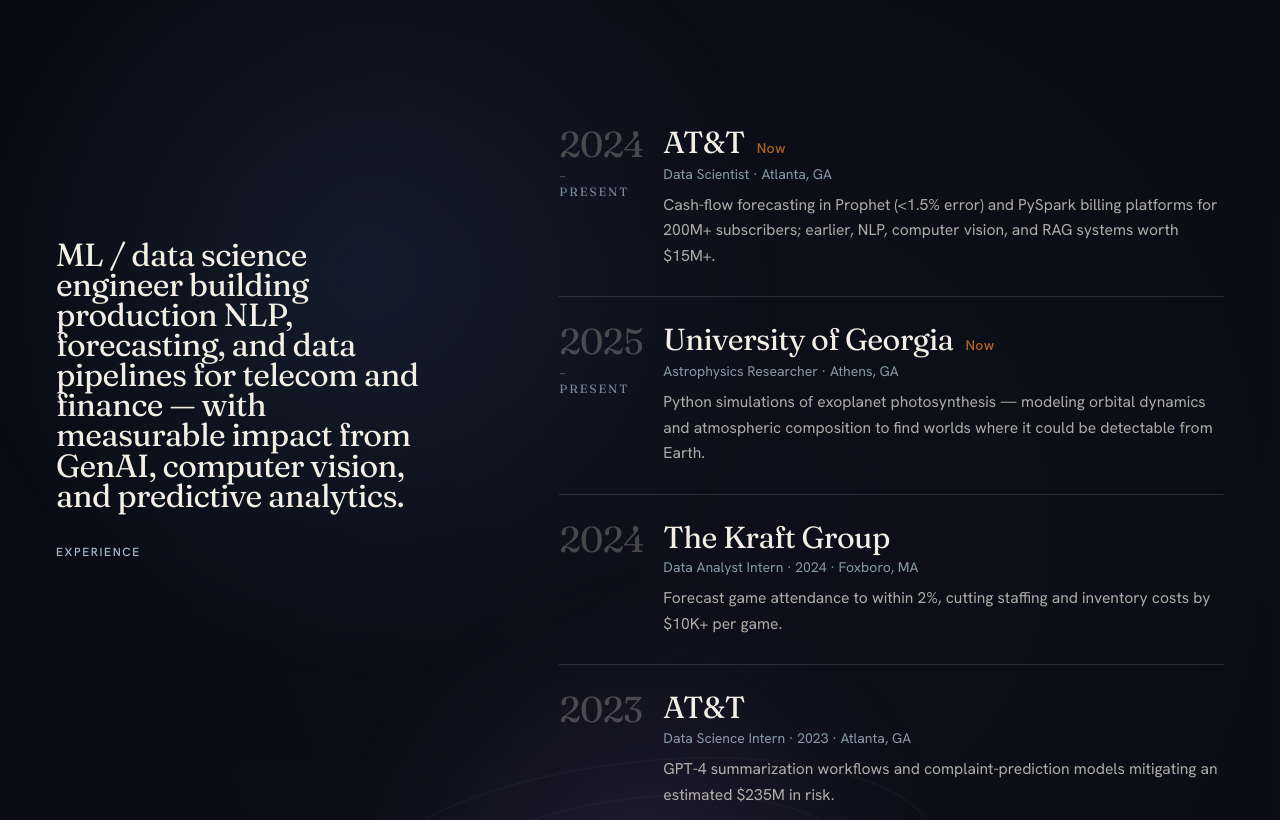
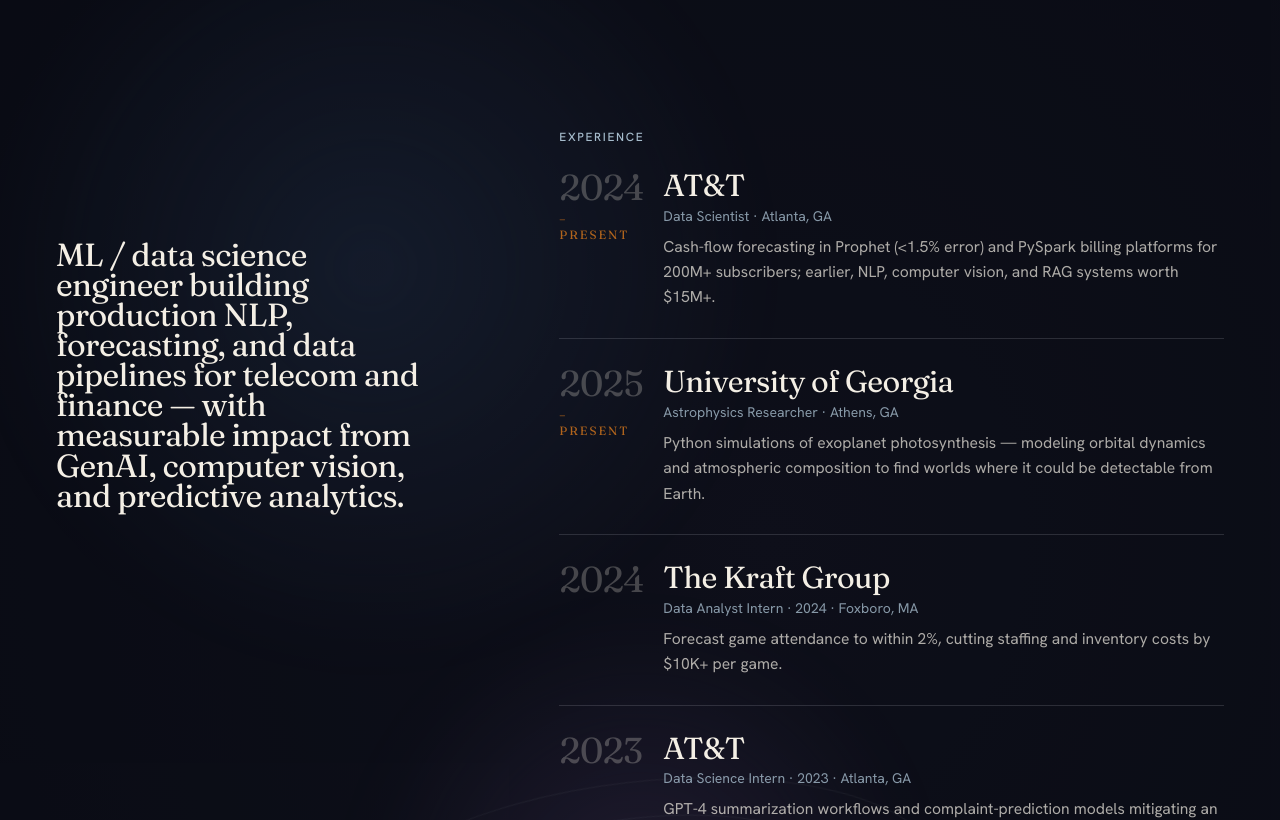
Before and after one commit to jakesanghavi/jakesanghavi.github.io, a React (Vite) app: page / in a window 1280 px wide. Shown: the part 800-1620 px from the top of the page. Built offline with nearby package versions, Linux system fonts and the light colour scheme.

Commit message:
Resume: drop 'Now' badge, color '– present' orange, move Experience label above the roles
Co-authored-by: Jake Sanghavi <jakesanghavi@users.noreply.github.com>

```diff
--- a/src/components/sections/Work.jsx
+++ b/src/components/sections/Work.jsx
@@ -21,13 +21,13 @@ export default function Work() {
               <Reveal as="h2" className="display text-[clamp(1.5rem,2.5vw,2.15rem)] leading-[1.16]">
                 {resumeSummary}
               </Reveal>
-              <Reveal delay={0.05}>
-                <span className="eyebrow block mt-8">Experience</span>
-              </Reveal>
             </div>
           </div>
 
           <div className="md:col-span-7 md:col-start-6">
+            <Reveal>
+              <span className="eyebrow block mb-6">Experience</span>
+            </Reveal>
             <ol>
               {experience.map((e, i) => (
                 <Reveal
@@ -39,18 +39,13 @@ export default function Work() {
                   <div className="display text-2xl md:text-4xl text-paper/25 leading-none">
                     {e.year}
                     {e.current && (
-                      <span className="block text-[0.62rem] md:text-xs tracking-[0.16em] uppercase text-blue-soft/70 mt-1.5">
+                      <span className="block text-[0.62rem] md:text-xs tracking-[0.16em] uppercase text-accent mt-1.5">
                         – present
                       </span>
                     )}
                   </div>
                   <div>
-                    <div className="flex flex-wrap items-baseline gap-x-3 gap-y-1">
-                      <h3 className="display text-xl md:text-[1.9rem] leading-none text-paper">{e.org}</h3>
-                      {e.current && (
-                        <span className="text-accent text-sm font-medium tracking-wide">Now</span>
-                      )}
-                    </div>
+                    <h3 className="display text-xl md:text-[1.9rem] leading-none text-paper">{e.org}</h3>
                     <p className="text-sm text-blue-soft/80 mt-1.5">
                       {e.role}
                       {e.current ? '' : ` · ${e.period}`}
```
